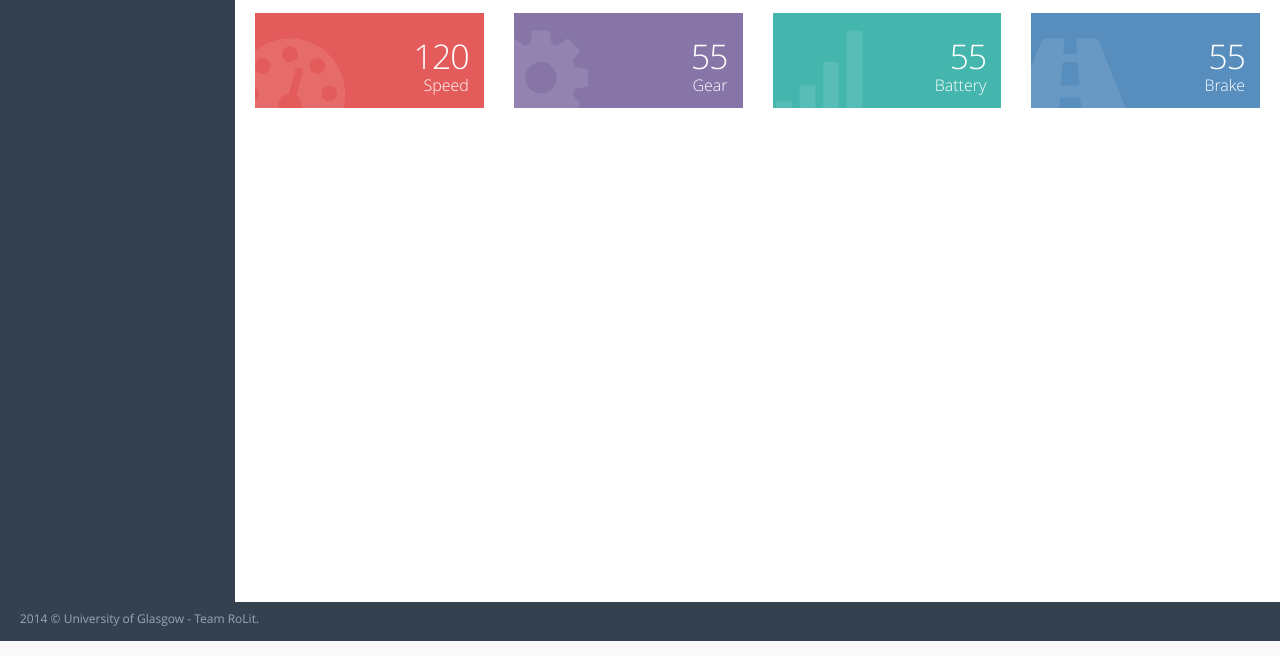
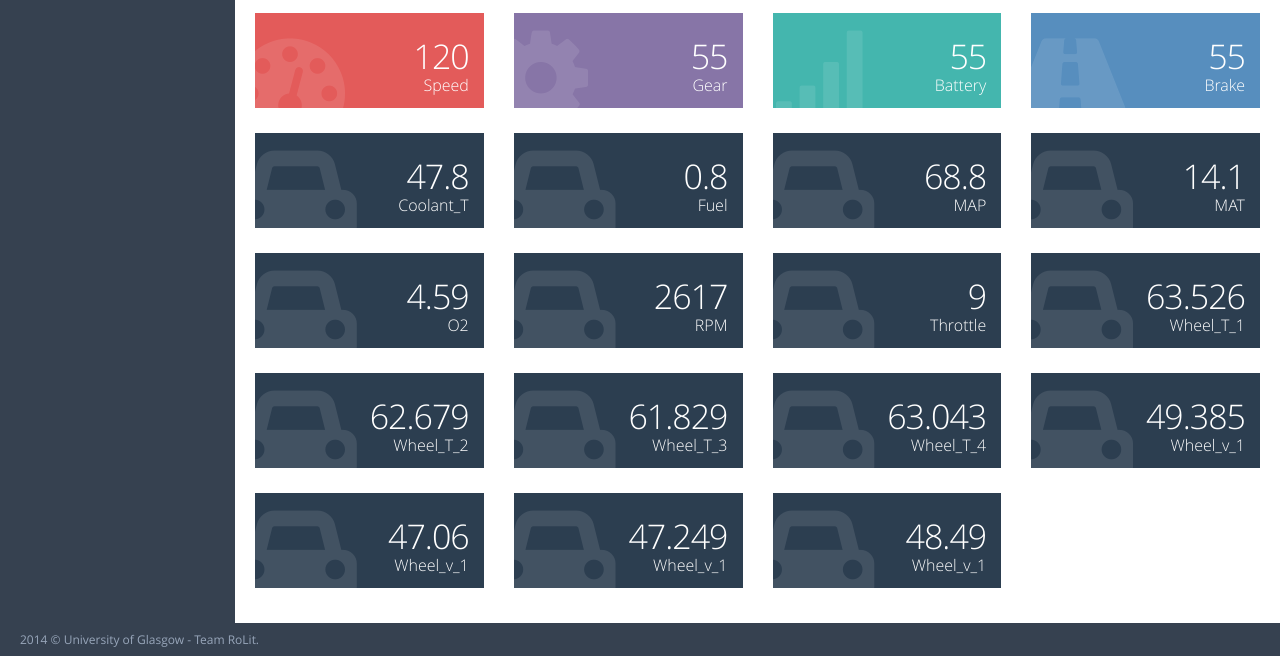
Before and after one commit to guts2014/RoLit, a Django app: page / in a window 1280 px wide. Shown: the part 159-815 px from the top of the page. Run offline with Django 3.2, Linux system fonts and the light colour scheme; some libraries are stand-ins or nearby versions.

Commit message:
Added temp stats

```diff
--- a/ugracing_project/web/templates/partials/content.html
+++ b/ugracing_project/web/templates/partials/content.html
@@ -36,6 +36,23 @@
 				<div dashboard-stat colour="purple-plum" icon="fa-gear" description="Gear" value="55"></div>
 				<div dashboard-stat colour="green-haze" icon="fa-signal" description="Battery" value="55"></div>
 				<div dashboard-stat colour="blue-madison" icon="fa-road" description="Brake" value="55"></div>
+				<!-- BEGIN TEMP STATS -->
+				<div dashboard-stat colour="blue-chambray" icon="fa-car" description="Coolant_T" value="47.8"></div>
+				<div dashboard-stat colour="blue-chambray" icon="fa-car" description="Fuel" value="0.8"></div>
+				<div dashboard-stat colour="blue-chambray" icon="fa-car" description="MAP" value="68.8"></div>
+				<div dashboard-stat colour="blue-chambray" icon="fa-car" description="MAT" value="14.1"></div>
+				<div dashboard-stat colour="blue-chambray" icon="fa-car" description="O2" value="4.59"></div>
+				<div dashboard-stat colour="blue-chambray" icon="fa-car" description="RPM" value="2617.0"></div>
+				<div dashboard-stat colour="blue-chambray" icon="fa-car" description="Throttle" value="9.0"></div>
+				<div dashboard-stat colour="blue-chambray" icon="fa-car" description="Wheel_T_1" value="63.526"></div>
+				<div dashboard-stat colour="blue-chambray" icon="fa-car" description="Wheel_T_2" value="62.679"></div>
+				<div dashboard-stat colour="blue-chambray" icon="fa-car" description="Wheel_T_3" value="61.829"></div>
+				<div dashboard-stat colour="blue-chambray" icon="fa-car" description="Wheel_T_4" value="63.043"></div>
+				<div dashboard-stat colour="blue-chambray" icon="fa-car" description="Wheel_v_1" value="49.385"></div>
+				<div dashboard-stat colour="blue-chambray" icon="fa-car" description="Wheel_v_1" value="47.06"></div>
+				<div dashboard-stat colour="blue-chambray" icon="fa-car" description="Wheel_v_1" value="47.249"></div>
+				<div dashboard-stat colour="blue-chambray" icon="fa-car" description="Wheel_v_1" value="48.49"></div>
+				<!-- END TEMP STATS -->
 				<!-- END DASHBOARD STATS -->
 			</div>
 		</div>
```
